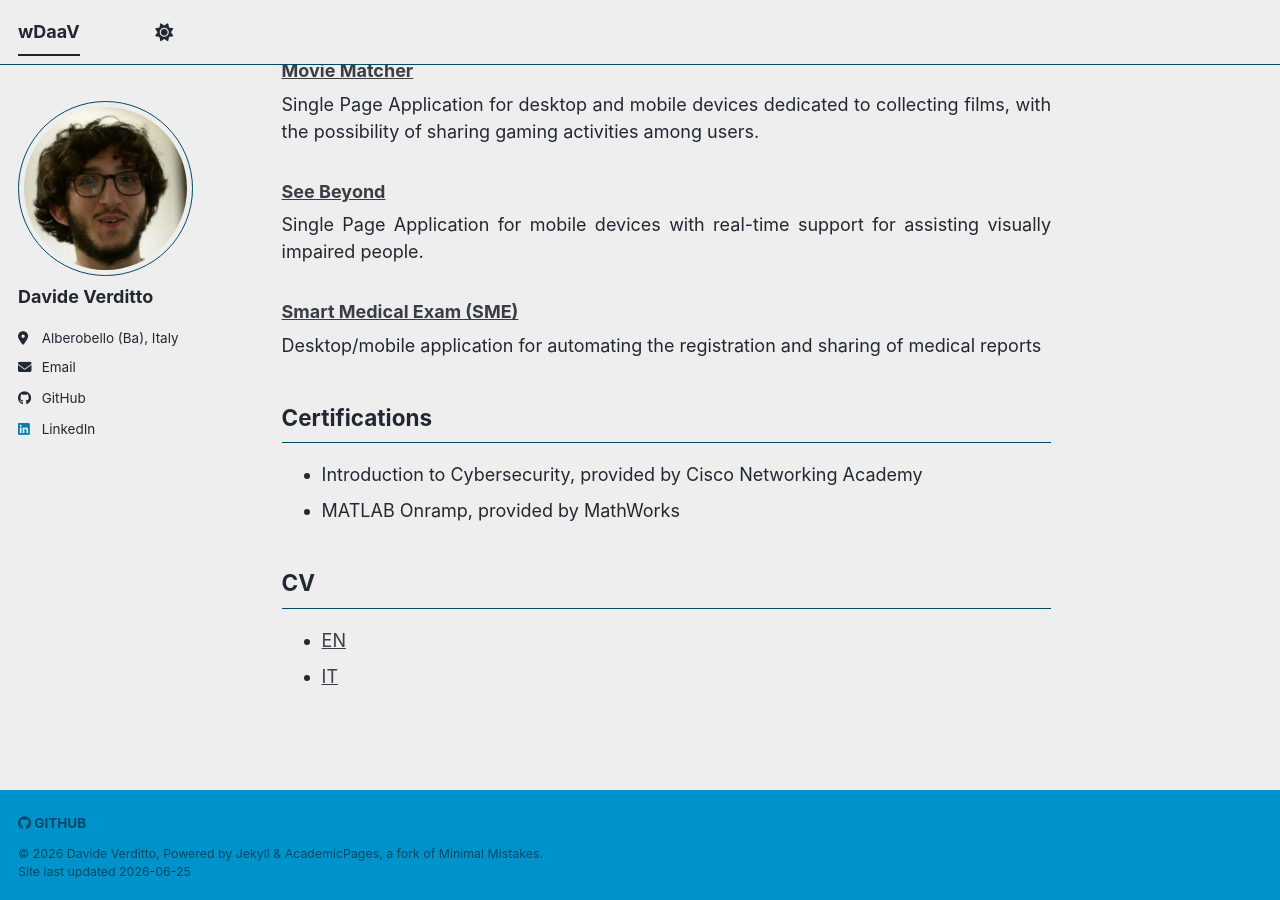
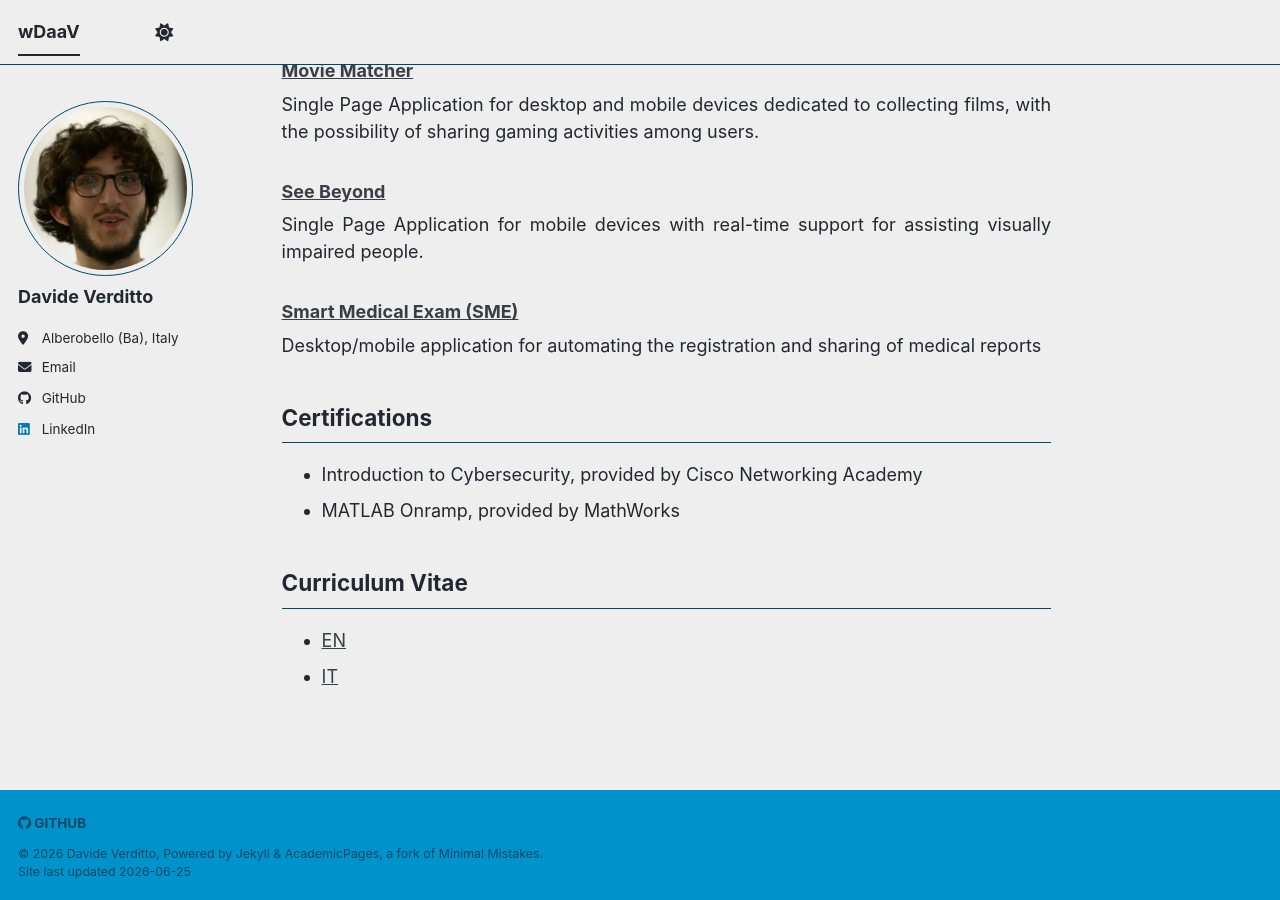
Before and after one commit to wDaaV/wDaav.github.io, a Jekyll site: the page built from _pages/about.md, in a window 1280 px wide and 900 px high, scrolled down 570 px. Built offline with Jekyll 4.4.1, drawn with Linux system fonts in a browser that asks for light colours; a script bundle is joined from its source files by our own code; library files that are not in the unit come from our copies.

```diff
--- a/_config.yml
+++ b/_config.yml
@@ -66,7 +66,7 @@ author:
   keybase          : # Username
   instagram        : # Username
   lastfm           : # Username
-  linkedin         : "Davide Verdito" # Username
+  linkedin         : "davide-verditto" # Username
   mastodon         : # URL
   medium           : # URL
   pinterest        : # Username
--- a/_pages/about.md
+++ b/_pages/about.md
@@ -35,9 +35,9 @@ Hello there. I'm Davide, a B.Sc. graduate in Computer and Automation Engineering
 - Introduction to Cybersecurity, provided by Cisco Networking Academy
 - MATLAB Onramp, provided by MathWorks
 
-## CV
+## Curriculum Vitae
 
-- [EN]()
-- [IT]()
+- [EN](/files/davideverditto_cv_en.pdf){:target="_blank"}
+- [IT](/files/davideverditto_cv.pdf){:target="_blank"}
 
 </div>
```
Also changed, not shown: images/apple-touch-icon-180x180.png, images/favicon-192x192.png, images/favicon-32x32.png, images/favicon-512x512.png, images/favicon.ico, images/favicon.svg, 2 other files.
